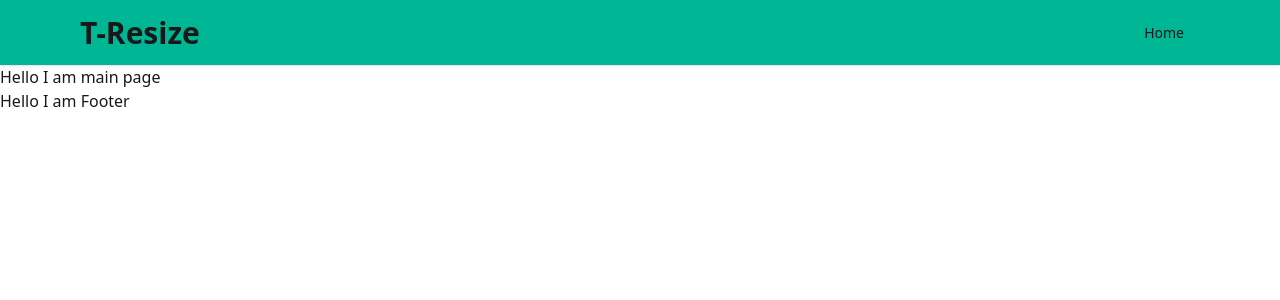
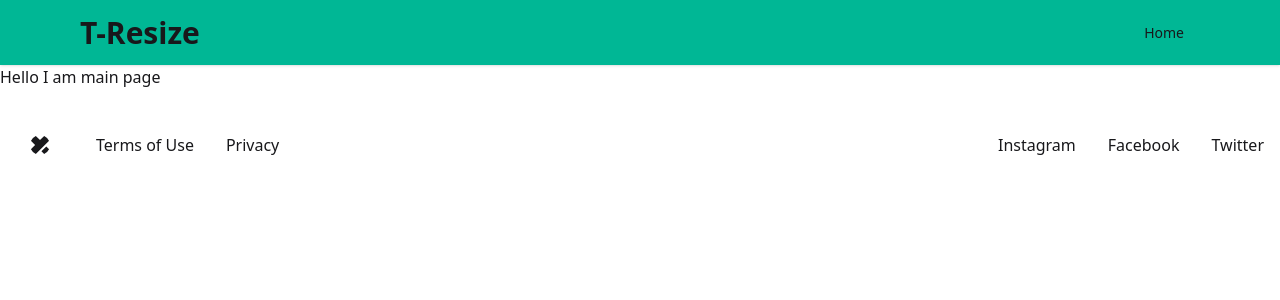
Before and after one commit to jahidul2004/t-resize, a React (Vite) app: page / in a window 1280 px wide. Shown: the top 300 px of the page. Built offline with nearby package versions, Linux system fonts and the light colour scheme.

Commit message:
Footer added.

```diff
--- a/src/components/footer/Footer.jsx
+++ b/src/components/footer/Footer.jsx
@@ -1,9 +1,50 @@
-
 const Footer = () => {
     return (
-        <div>
-            Hello I am Footer
-        </div>
+        <footer className="px-4 py-8 dark:bg-gray-100 dark:text-gray-600">
+            <div className="container flex flex-wrap items-center justify-center mx-auto space-y-4 sm:justify-between sm:space-y-0">
+                <div className="flex flex-row pr-3 space-x-4 sm:space-x-8">
+                    <div className="flex items-center justify-center flex-shrink-0 w-12 h-12 rounded-full dark:bg-violet-600">
+                        <svg
+                            xmlns="http://www.w3.org/2000/svg"
+                            viewBox="0 0 32 32"
+                            fill="currentColor"
+                            className="w-5 h-5 rounded-full dark:text-gray-50"
+                        >
+                            <path d="M18.266 26.068l7.839-7.854 4.469 4.479c1.859 1.859 1.859 4.875 0 6.734l-1.104 1.104c-1.859 1.865-4.875 1.865-6.734 0zM30.563 2.531l-1.109-1.104c-1.859-1.859-4.875-1.859-6.734 0l-6.719 6.734-6.734-6.734c-1.859-1.859-4.875-1.859-6.734 0l-1.104 1.104c-1.859 1.859-1.859 4.875 0 6.734l6.734 6.734-6.734 6.734c-1.859 1.859-1.859 4.875 0 6.734l1.104 1.104c1.859 1.859 4.875 1.859 6.734 0l21.307-21.307c1.859-1.859 1.859-4.875 0-6.734z"></path>
+                        </svg>
+                    </div>
+                    <ul className="flex flex-wrap items-center space-x-4 sm:space-x-8">
+                        <li>
+                            <a rel="noopener noreferrer" href="#">
+                                Terms of Use
+                            </a>
+                        </li>
+                        <li>
+                            <a rel="noopener noreferrer" href="#">
+                                Privacy
+                            </a>
+                        </li>
+                    </ul>
+                </div>
+                <ul className="flex flex-wrap pl-3 space-x-4 sm:space-x-8">
+                    <li>
+                        <a rel="noopener noreferrer" href="#">
+                            Instagram
+                        </a>
+                    </li>
+                    <li>
+                        <a rel="noopener noreferrer" href="#">
+                            Facebook
+                        </a>
+                    </li>
+                    <li>
+                        <a rel="noopener noreferrer" href="#">
+                            Twitter
+                        </a>
+                    </li>
+                </ul>
+            </div>
+        </footer>
     );
 };
 
--- a/src/main.jsx
+++ b/src/main.jsx
@@ -13,10 +13,6 @@
                 path: "/",
                 element: <h1>Hello I am main page</h1>,
             },
-            {
-                path: "/test",
-                element: <h1>I am test</h1>,
-            },
         ],
     },
 ]);
```
